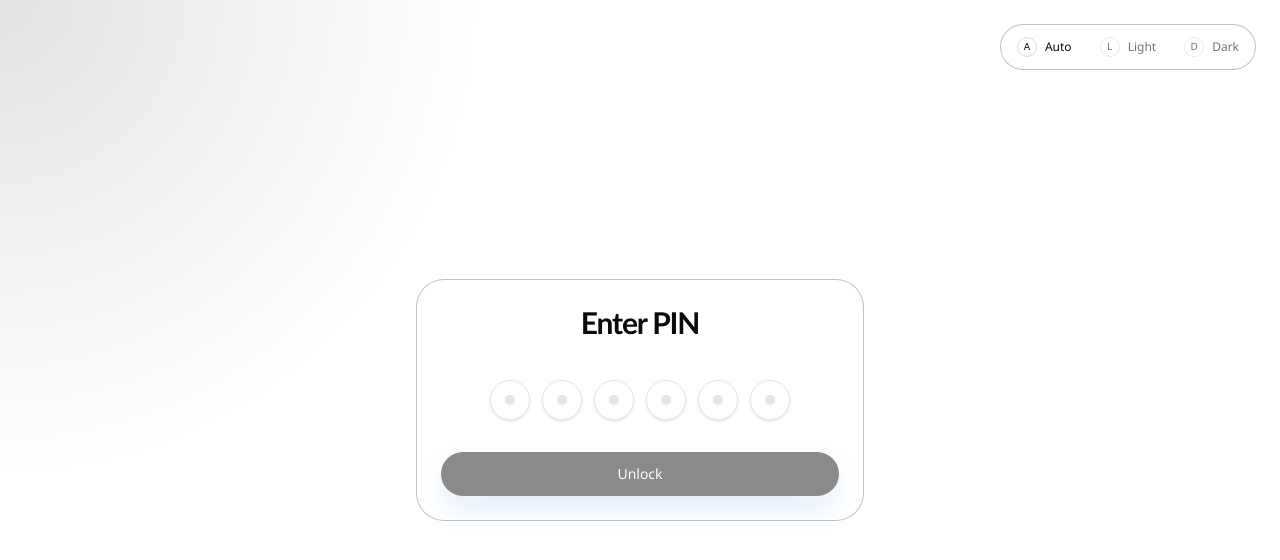
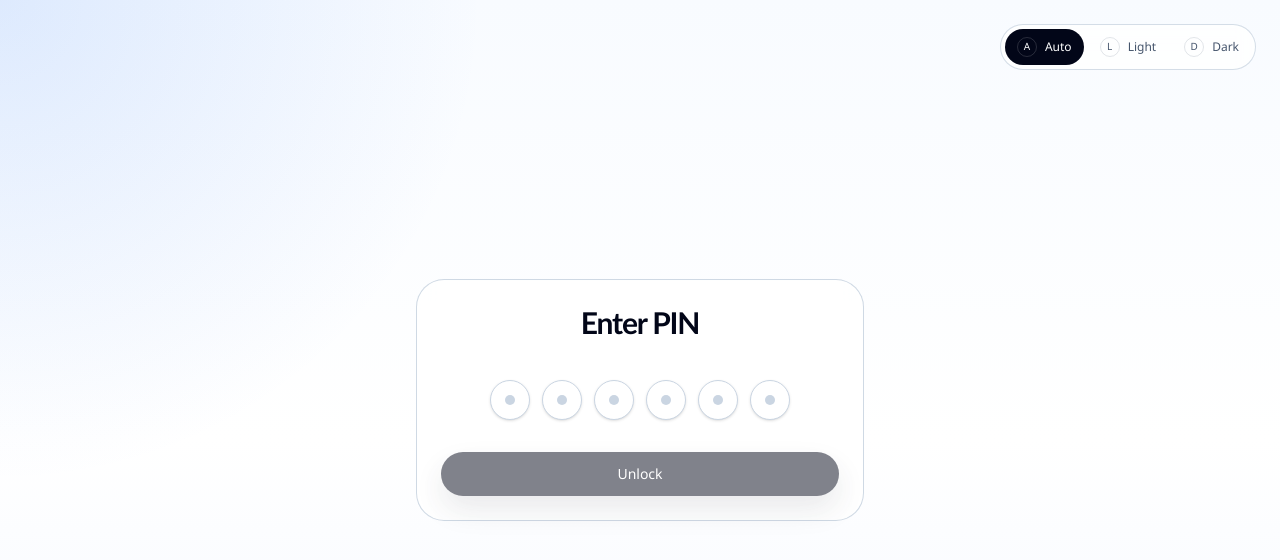
Before and after one commit to maruwtc/rest-wishlist, a Next.js app: page / in a window 1280 px wide. Shown: the top 560 px of the page. Built offline with nearby package versions, Linux system fonts and the light colour scheme.

Commit message:
Refactor UI components for improved styling and consistency

```diff
--- a/app/globals.css
+++ b/app/globals.css
@@ -11,90 +11,6 @@
   --mobile-chrome-gap-bottom: 10px;
   --screen-safe-top: calc(var(--safe-top) + var(--mobile-chrome-gap-top));
   --screen-safe-bottom: calc(var(--safe-bottom) + var(--mobile-chrome-gap-bottom));
-  --card: oklch(1 0 0);
-  --surface: rgba(255, 255, 255, 0.86);
-  --surface-raised: rgba(255, 255, 255, 0.72);
-  --surface-strong: rgba(255, 255, 255, 0.96);
-  --surface-muted: #eef3fd;
-  --muted-foreground: oklch(0.556 0 0);
-  --primary: oklch(0.205 0 0);
-  --primary-strong: #1558b0;
-  --ring: oklch(0.708 0 0);
-  --border: oklch(0.922 0 0);
-  --border-strong: rgba(95, 99, 104, 0.38);
-  --danger: #d93025;
-  --danger-surface: #fff5f5;
-  --danger-border: #f5c2c7;
-  --danger-foreground: #8a1c1c;
-  --radius: 0.625rem;
-  --background: oklch(1 0 0);
-  --foreground: oklch(0.145 0 0);
-  --card-foreground: oklch(0.145 0 0);
-  --popover: oklch(1 0 0);
-  --popover-foreground: oklch(0.145 0 0);
-  --primary-foreground: oklch(0.985 0 0);
-  --secondary: oklch(0.97 0 0);
-  --secondary-foreground: oklch(0.205 0 0);
-  --muted: oklch(0.97 0 0);
-  --accent: oklch(0.97 0 0);
-  --accent-foreground: oklch(0.205 0 0);
-  --destructive: oklch(0.577 0.245 27.325);
-  --input: oklch(0.922 0 0);
-  --chart-1: oklch(0.646 0.222 41.116);
-  --chart-2: oklch(0.6 0.118 184.704);
-  --chart-3: oklch(0.398 0.07 227.392);
-  --chart-4: oklch(0.828 0.189 84.429);
-  --chart-5: oklch(0.769 0.188 70.08);
-  --sidebar: oklch(0.985 0 0);
-  --sidebar-foreground: oklch(0.145 0 0);
-  --sidebar-primary: oklch(0.205 0 0);
-  --sidebar-primary-foreground: oklch(0.985 0 0);
-  --sidebar-accent: oklch(0.97 0 0);
-  --sidebar-accent-foreground: oklch(0.205 0 0);
-  --sidebar-border: oklch(0.922 0 0);
-  --sidebar-ring: oklch(0.708 0 0);
-}
-
-@theme inline {
-  --color-background: var(--background);
-  --color-foreground: var(--foreground);
-  --font-sans: "Avenir Next", "Segoe UI", "Helvetica Neue", sans-serif;
-  --color-sidebar-ring: var(--sidebar-ring);
-  --color-sidebar-border: var(--sidebar-border);
-  --color-sidebar-accent-foreground: var(--sidebar-accent-foreground);
-  --color-sidebar-accent: var(--sidebar-accent);
-  --color-sidebar-primary-foreground: var(--sidebar-primary-foreground);
-  --color-sidebar-primary: var(--sidebar-primary);
-  --color-sidebar-foreground: var(--sidebar-foreground);
-  --color-sidebar: var(--sidebar);
-  --color-chart-5: var(--chart-5);
-  --color-chart-4: var(--chart-4);
-  --color-chart-3: var(--chart-3);
-  --color-chart-2: var(--chart-2);
-  --color-chart-1: var(--chart-1);
-  --color-ring: var(--ring);
-  --color-input: var(--input);
-  --color-border: var(--border);
-  --color-destructive: var(--destructive);
-  --color-accent-foreground: var(--accent-foreground);
-  --color-accent: var(--accent);
-  --color-muted-foreground: var(--muted-foreground);
-  --color-muted: var(--muted);
-  --color-secondary-foreground: var(--secondary-foreground);
-  --color-secondary: var(--secondary);
-  --color-primary-foreground: var(--primary-foreground);
-  --color-primary: var(--primary);
-  --color-popover-foreground: var(--popover-foreground);
-  --color-popover: var(--popover);
-  --color-card-foreground: var(--card-foreground);
-  --color-card: var(--card);
-  --radius-sm: calc(var(--radius) - 4px);
-  --radius-md: calc(var(--radius) - 2px);
-  --radius-lg: var(--radius);
-  --radius-xl: calc(var(--radius) + 4px);
-  --radius-2xl: calc(var(--radius) + 8px);
-  --radius-3xl: calc(var(--radius) + 12px);
-  --radius-4xl: calc(var(--radius) + 16px);
 }
 
 * {
@@ -108,9 +24,6 @@ html {
 
 body {
   min-height: 100vh;
-  background:
-    radial-gradient(circle at top left, color-mix(in srgb, var(--primary) 12%, transparent), transparent 32%),
-    linear-gradient(180deg, color-mix(in srgb, var(--background) 98%, #dce8ff 2%), var(--background));
   font-family: "Avenir Next", "Segoe UI", "Helvetica Neue", sans-serif;
 }
 
@@ -128,7 +41,6 @@ body {
 }
 
 @keyframes float-chip {
-
   0%,
   100% {
     transform: translate3d(0, 0, 0);
@@ -170,59 +82,5 @@ textarea {
 }
 
 ::selection {
-  background: rgba(26, 115, 232, 0.18);
+  background: rgb(59 130 246 / 0.2);
 }
-
-.dark {
-  --background: oklch(0.145 0 0);
-  --foreground: oklch(0.985 0 0);
-  --card: oklch(0.205 0 0);
-  --card-foreground: oklch(0.985 0 0);
-  --popover: oklch(0.205 0 0);
-  --popover-foreground: oklch(0.985 0 0);
-  --primary: oklch(0.922 0 0);
-  --primary-foreground: oklch(0.205 0 0);
-  --secondary: oklch(0.269 0 0);
-  --secondary-foreground: oklch(0.985 0 0);
-  --muted: oklch(0.269 0 0);
-  --muted-foreground: oklch(0.708 0 0);
-  --accent: oklch(0.269 0 0);
-  --accent-foreground: oklch(0.985 0 0);
-  --destructive: oklch(0.704 0.191 22.216);
-  --border: oklch(1 0 0 / 14%);
-  --border-strong: rgba(255, 255, 255, 0.28);
-  --input: oklch(1 0 0 / 15%);
-  --ring: oklch(0.556 0 0);
-  --surface: rgba(20, 24, 31, 0.78);
-  --surface-raised: rgba(28, 33, 41, 0.72);
-  --surface-strong: rgba(34, 40, 49, 0.94);
-  --surface-muted: rgba(255, 255, 255, 0.08);
-  --primary-strong: #dfe7f5;
-  --danger: #ff8a80;
-  --danger-surface: rgba(255, 138, 128, 0.12);
-  --danger-border: rgba(255, 138, 128, 0.34);
-  --danger-foreground: #ffd7d2;
-  --chart-1: oklch(0.488 0.243 264.376);
-  --chart-2: oklch(0.696 0.17 162.48);
-  --chart-3: oklch(0.769 0.188 70.08);
-  --chart-4: oklch(0.627 0.265 303.9);
-  --chart-5: oklch(0.645 0.246 16.439);
-  --sidebar: oklch(0.205 0 0);
-  --sidebar-foreground: oklch(0.985 0 0);
-  --sidebar-primary: oklch(0.488 0.243 264.376);
-  --sidebar-primary-foreground: oklch(0.985 0 0);
-  --sidebar-accent: oklch(0.269 0 0);
-  --sidebar-accent-foreground: oklch(0.985 0 0);
-  --sidebar-border: oklch(1 0 0 / 10%);
-  --sidebar-ring: oklch(0.556 0 0);
-}
-
-@layer base {
-  * {
-    @apply border-border outline-ring/50;
-  }
-
-  body {
-    @apply bg-background text-foreground;
-  }
-}
--- a/app/layout.tsx
+++ b/app/layout.tsx
@@ -15,7 +15,6 @@ const themeScript = `
     ? (window.matchMedia("(prefers-color-scheme: dark)").matches ? "dark" : "light")
     : mode;
   document.documentElement.classList.toggle("dark", resolved === "dark");
-  document.documentElement.dataset.theme = mode;
 })();
 `;
 
@@ -29,7 +28,9 @@ export default function RootLayout({
       <head>
         <script dangerouslySetInnerHTML={{ __html: themeScript }} />
       </head>
-      <body>{children}</body>
+      <body className="bg-[radial-gradient(circle_at_top_left,rgba(59,130,246,0.14),transparent_32%),linear-gradient(180deg,#f8fbff_0%,#ffffff_55%,#f3f7ff_100%)] text-slate-950 dark:bg-[radial-gradient(circle_at_top_left,rgba(96,165,250,0.12),transparent_28%),linear-gradient(180deg,#020617_0%,#0f172a_58%,#111827_100%)] dark:text-slate-50">
+        {children}
+      </body>
     </html>
   );
 }
--- a/components/login-gate.tsx
+++ b/components/login-gate.tsx
@@ -64,7 +64,7 @@ export function LoginGate({
   return (
     <main className="relative flex min-h-[100svh] items-center justify-center px-4 py-8 sm:px-6 lg:px-8">
       <ThemeToggle className="absolute right-4 top-4 sm:right-6 sm:top-6" />
-      <Card className="w-full max-w-md flex-col items-center space-y-4 bg-[var(--surface)] backdrop-blur">
+      <Card className="w-full max-w-md flex-col items-center space-y-4 bg-white/72 backdrop-blur dark:bg-slate-950/60">
         <CardHeader className="text-center">
           <CardTitle className="text-3xl tracking-[-0.04em]">Enter PIN</CardTitle>
         </CardHeader>
@@ -92,7 +92,7 @@ export function LoginGate({
                 </InputOTPGroup>
               </InputOTP>
               {error ? (
-                <div className="rounded-2xl border border-[var(--danger-border)] bg-[var(--danger-surface)] px-4 py-3 text-sm text-[var(--danger-foreground)]">
+                <div className="rounded-2xl border border-rose-200 bg-rose-50 px-4 py-3 text-sm text-rose-800 dark:border-rose-400/30 dark:bg-rose-500/10 dark:text-rose-100">
                   {error}
                 </div>
               ) : null}
--- a/components/theme-toggle.tsx
+++ b/components/theme-toggle.tsx
@@ -22,7 +22,6 @@ function applyTheme(mode: ThemeMode) {
   const media = window.matchMedia("(prefers-color-scheme: dark)");
   const resolvedMode = mode === "system" ? (media.matches ? "dark" : "light") : mode;
   document.documentElement.classList.toggle("dark", resolvedMode === "dark");
-  document.documentElement.dataset.theme = mode;
 }
 
 export function ThemeToggle({ className }: { className?: string }) {
@@ -66,7 +65,7 @@ export function ThemeToggle({ className }: { className?: string }) {
   return (
     <div
       className={cn(
-        "inline-flex items-center gap-1 rounded-full border border-[var(--border-strong)] bg-[var(--surface-raised)]/90 p-1 text-xs text-[var(--muted-foreground)] backdrop-blur",
+        "inline-flex items-center gap-1 rounded-full border border-slate-300/80 bg-white/80 p-1 text-xs text-slate-600 backdrop-blur dark:border-white/15 dark:bg-slate-900/80 dark:text-slate-300",
         className,
       )}
       aria-label="Theme"
@@ -82,8 +81,8 @@ export function ThemeToggle({ className }: { className?: string }) {
             className={cn(
               "inline-flex h-9 items-center gap-2 rounded-full px-3 font-medium",
               isActive
-                ? "bg-[var(--surface-strong)] text-[var(--foreground)]"
-                : "hover:bg-[var(--surface-muted)] hover:text-[var(--foreground)]",
+                ? "bg-slate-950 text-white dark:bg-white dark:text-slate-950"
+                : "hover:bg-slate-100 hover:text-slate-950 dark:hover:bg-white/10 dark:hover:text-white",
             )}
             aria-pressed={isActive}
           >
--- a/components/ui/badge.tsx
+++ b/components/ui/badge.tsx
@@ -9,7 +9,7 @@ export function Badge({
   return (
     <div
       className={cn(
-        "inline-flex items-center rounded-full bg-[var(--surface-muted)] px-3 py-1 text-xs font-medium text-[var(--muted-foreground)]",
+        "inline-flex items-center rounded-full bg-slate-100 px-3 py-1 text-xs font-medium text-slate-600 dark:bg-white/8 dark:text-slate-300",
         className,
       )}
       {...props}
--- a/components/ui/card.tsx
+++ b/components/ui/card.tsx
@@ -9,7 +9,7 @@ export function Card({
   return (
     <div
       className={cn(
-        "rounded-[28px] border border-[var(--border-strong)] bg-transparent shadow-none",
+        "rounded-[28px] border border-slate-300/90 bg-transparent shadow-none dark:border-white/15",
         className,
       )}
       {...props}
@@ -42,7 +42,7 @@ export function CardDescription({
 }: React.HTMLAttributes<HTMLParagraphElement>) {
   return (
     <p
-      className={cn("text-sm leading-6 text-[var(--muted-foreground)]", className)}
+      className={cn("text-sm leading-6 text-slate-600 dark:text-slate-300", className)}
       {...props}
     />
   );
--- a/components/ui/input-otp.tsx
+++ b/components/ui/input-otp.tsx
@@ -51,19 +51,19 @@ function InputOTPSlot({
       data-slot="input-otp-slot"
       data-active={isActive}
       className={cn(
-        "relative flex h-10 w-10 items-center justify-center rounded-full border border-[var(--border)] bg-[var(--surface-strong)] text-sm shadow-sm transition-all outline-none data-[active=true]:z-10 data-[active=true]:border-[var(--primary)] data-[active=true]:ring-4 data-[active=true]:ring-[color:color-mix(in_srgb,var(--primary)_16%,transparent)]",
+        "relative flex h-10 w-10 items-center justify-center rounded-full border border-slate-300 bg-white text-sm shadow-sm transition-all outline-none data-[active=true]:z-10 data-[active=true]:border-sky-500 data-[active=true]:ring-4 data-[active=true]:ring-sky-500/15 dark:border-white/15 dark:bg-white/6 dark:data-[active=true]:border-sky-400 dark:data-[active=true]:ring-sky-400/15",
         className
       )}
       {...props}
     >
       {char ? (
-        <span className="h-3 w-3 rounded-full bg-[var(--foreground)]" />
+        <span className="h-3 w-3 rounded-full bg-slate-950 dark:bg-white" />
       ) : (
-        <span className="h-2.5 w-2.5 rounded-full bg-[var(--border)]" />
+        <span className="h-2.5 w-2.5 rounded-full bg-slate-300 dark:bg-white/15" />
       )}
       {hasFakeCaret && (
         <div className="pointer-events-none absolute inset-0 flex items-center justify-center">
-          <div className="h-5 w-px animate-caret-blink bg-[var(--primary)] duration-1000" />
+          <div className="h-5 w-px animate-caret-blink bg-sky-500 duration-1000 dark:bg-sky-400" />
         </div>
       )}
     </div>
--- a/components/ui/input.tsx
+++ b/components/ui/input.tsx
@@ -11,7 +11,7 @@ export const Input = React.forwardRef<
       ref={ref}
       type={type}
       className={cn(
-        "flex h-12 w-full rounded-2xl border border-[var(--border)] bg-[var(--surface-strong)] px-4 text-sm text-[var(--foreground)] outline-none transition focus-visible:border-[var(--primary)] focus-visible:ring-4 focus-visible:ring-[color:color-mix(in_srgb,var(--primary)_16%,transparent)] placeholder:text-[var(--muted-foreground)]",
+        "flex h-12 w-full rounded-2xl border border-slate-300 bg-white px-4 text-sm text-slate-950 outline-none transition placeholder:text-slate-500 focus-visible:border-sky-500 focus-visible:ring-4 focus-visible:ring-sky-500/15 dark:border-white/15 dark:bg-white/6 dark:text-white dark:placeholder:text-slate-400 dark:focus-visible:border-sky-400 dark:focus-visible:ring-sky-400/15",
         className,
       )}
       {...props}
--- a/components/ui/textarea.tsx
+++ b/components/ui/textarea.tsx
@@ -10,7 +10,7 @@ export const Textarea = React.forwardRef<
     <textarea
       ref={ref}
       className={cn(
-        "flex min-h-32 w-full rounded-[24px] border border-[var(--border)] bg-[var(--surface-strong)] px-4 py-3 text-sm text-[var(--foreground)] outline-none transition focus-visible:border-[var(--primary)] focus-visible:ring-4 focus-visible:ring-[color:color-mix(in_srgb,var(--primary)_16%,transparent)] placeholder:text-[var(--muted-foreground)]",
+        "flex min-h-32 w-full rounded-[24px] border border-slate-300 bg-white px-4 py-3 text-sm text-slate-950 outline-none transition placeholder:text-slate-500 focus-visible:border-sky-500 focus-visible:ring-4 focus-visible:ring-sky-500/15 dark:border-white/15 dark:bg-white/6 dark:text-white dark:placeholder:text-slate-400 dark:focus-visible:border-sky-400 dark:focus-visible:ring-sky-400/15",
         className,
       )}
       {...props}
```
Also changed, not shown: components/restaurant-wishlist.tsx (+28 -46 lines), components/ui/button.tsx (+5 -5 lines).
